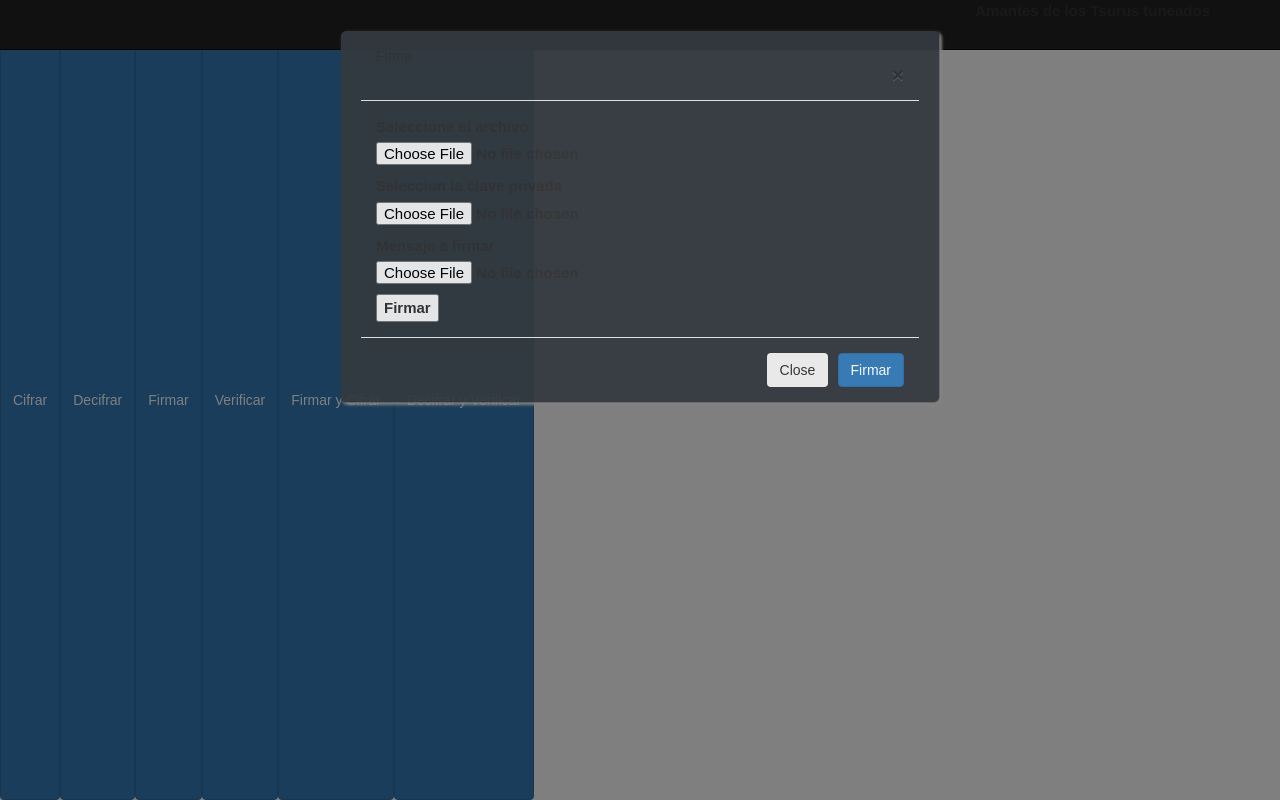
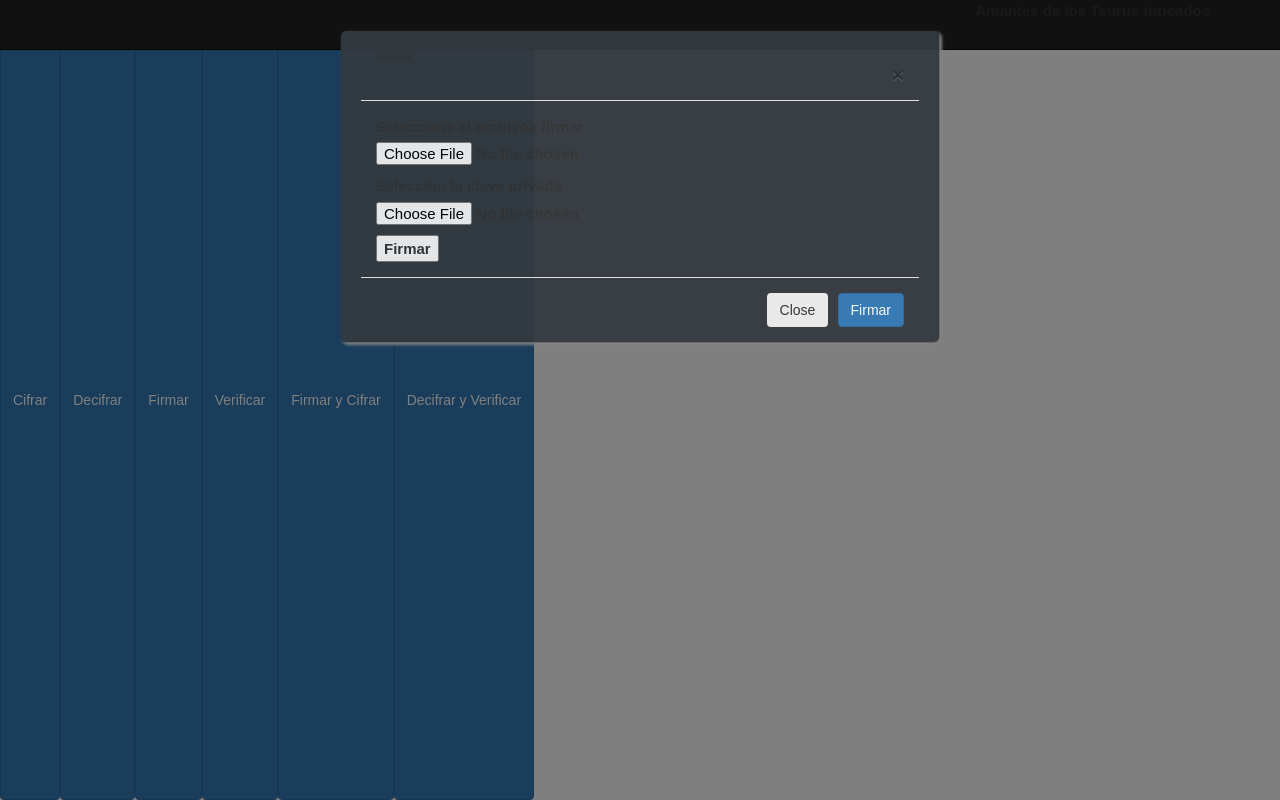
Before and after one commit to mausanch/crypto-service-flask, a Flask app: page / in a window 1280 px wide, after a click on "Firmar". Run offline with Flask 2, Linux system fonts and the light colour scheme; parts of the project's set-up code (start-up, migrations or seed data) failed here and were passed over; some libraries are stand-ins or nearby versions.

Commit message:
Actualicé metodos de subida

```diff
--- a/Firma.py
+++ b/Firma.py
@@ -6,7 +6,7 @@ import base64
 #funcion que firma cualquier documento
 #se deben ingresar las rutas de: el archivo de la llave privada, del archivo a firmar
 #y la ruta de donde se quiera guardar la firma digital ** En todas se debe especificar el tipo de archivo **
-def Firma (key,messagerec, firma_digital_out):
+def Firma (key,messagerec):
     message = open(messagerec, 'rb')
     archivo_leido = message.read()
     archivo_codificado = base64.b64encode(archivo_leido) #CONVERSION A 64 BITS
@@ -25,7 +25,7 @@ def Firma (key,messagerec, firma_digital_out):
         Firma=arch.write(signature)
     arch.close()
 
-    return 0
+    return Firma
 
 
 
--- a/app.py
+++ b/app.py
@@ -4,6 +4,8 @@ from flask_bootstrap import Bootstrap
 from flask_nav import Nav
 from flask_nav.elements import *
 from dominate.tags import img
+from werkzeug.utils import secure_filename
+
 
 #Se importan los modulos correspondientes
 from KEYGENCIPHERFUN import genAlicemsg,genBobmsg,genAlicesharedkey,encriptar,desencriptar
@@ -89,10 +91,11 @@ def Decipher():
 @app.route('/Signature',methods = ['POST', 'GET'])
 def Signature():
     if request.method == 'POST':
-        dire=  request.form['Archivo_Firmar']
-        key=   request.form['Clave_Firmar']
-        message=   request.form['Mensaje_Firmar']
-        return Firma (dire,key,message)
+        File2Sig=  request.files['Archivo_Firmar']
+        D_File2Sig='/var/www/uploads/'+secure_filename(File2Sig.filename)
+        File2Sig.save(D_File2Sig)
+        key=   request.files['Clave_Firmar']
+        return Firma (D_File2Sig,key)
 
 @app.route('/Verify',methods = ['POST', 'GET'])
 def Verify():
--- a/templates/index.html
+++ b/templates/index.html
@@ -141,14 +141,12 @@
                         </button>
                         </div>
                         <div class="modal-body">
-                            <form action = "http://localhost:5000/Signature" method = "post">
+                            <form action = "http://localhost:5000/Signature" method = "post" enctype="multipart/form-data">
                                 <div>
-                                    <label>Seleccione el archivo</label>
+                                    <label>Seleccione el archivoa firmar</label>
                                     <p><input type = "file" name = "Archivo_Firmar" /></p>
                                     <label>Seleccion la clave privada</label>
                                     <p><input type = "file" name = "Clave_Firmar" /></p>
-                                    <label>Mensaje a firmar</label>
-                                    <p><input type = "file" name = "Mensaje_Firmar" /></p>
                                     <input type="submit" name="submit_button" value="Firmar">
                                 </div>
                             </form>
```
